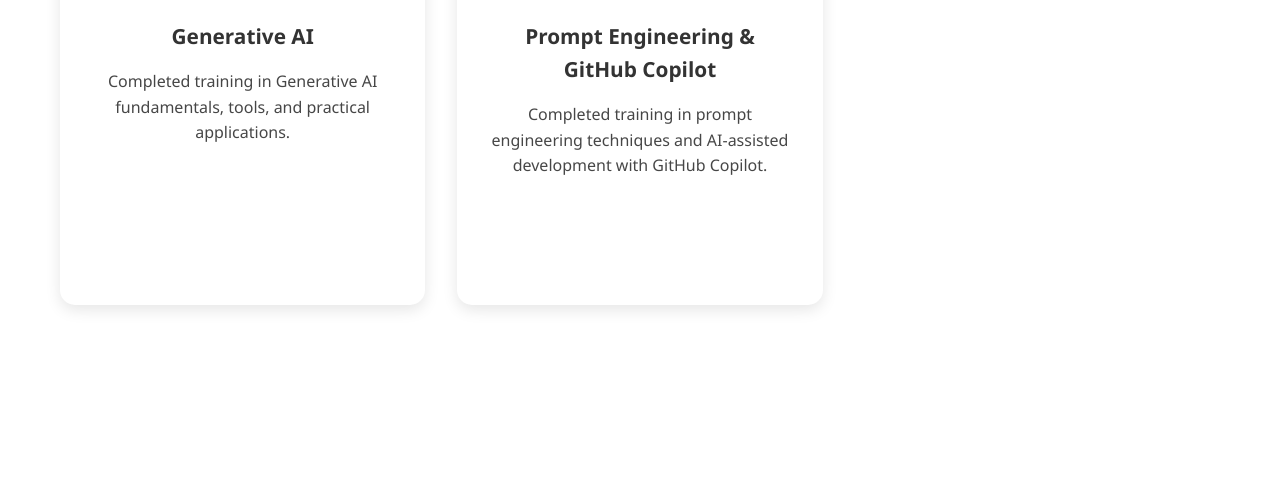
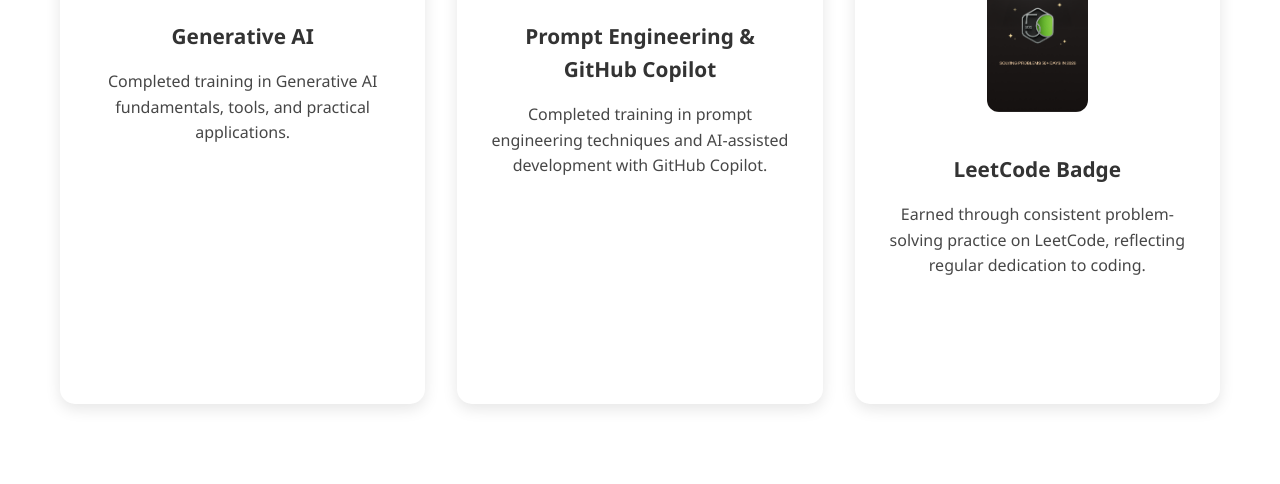
Before and after one commit to jatavajay/Ajay-jatav, a website: page certificates.html in a window 1280 px wide. Shown: the part 776-1260 px from the top of the page. Before the commit the page ends 1161 px from the top, so only its background shows below. Drawn offline with Linux system fonts and the light colour scheme.

Commit message:
Add LeetCode badge to certificates section

```diff
--- a/certificates.html
+++ b/certificates.html
@@ -80,6 +80,15 @@
                     <p>Completed training in prompt engineering techniques and AI-assisted development with GitHub Copilot.</p>
                     <a href="Prompt_EngAndGithubCopilot.pdf" target="_blank" class="btn btn-secondary">View Certificate</a>
                 </div>
+
+                <div class="certificate-card">
+                    <div class="certificate-icon">
+                        <img src="LeetCode_Badge.png" alt="LeetCode Badge" style="max-width: 130px; max-height: 180px; border-radius: 12px;">
+                    </div>
+                    <h3>LeetCode Badge</h3>
+                    <p>Earned through consistent problem-solving practice on LeetCode, reflecting regular dedication to coding.</p>
+                    <a href="LeetCode_Badge.png" target="_blank" class="btn btn-secondary">View Badge</a>
+                </div>
             </div>
         </div>
     </section>
```
Also changed, not shown: LeetCode_Badge.png (added).
